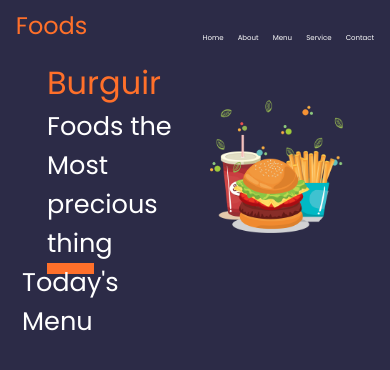
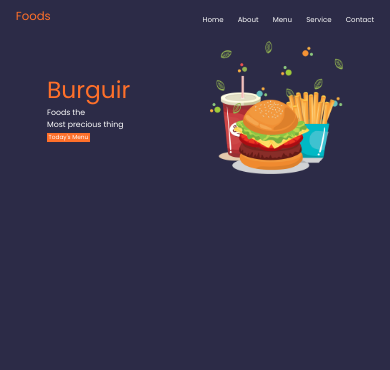
Before and after one commit to AndreyJz/Burgir, a plain HTML site: page index.html in a window 390 px wide. Drawn offline with Linux system fonts and the light colour scheme.

Commit message:
responsive prueba

```diff
--- a/css/stylo.css
+++ b/css/stylo.css
@@ -9,30 +9,30 @@
 
 .navtitle{
     color: #ff702a;
-    font-size: clamp(1.5em,4.5vw,2em);
-    padding-left: 2vw;
+    font-size: 3vi;
+    padding-left: 2vi;
 }
 
 .title{
     color: #ff702a;
-    font-size: clamp(2em,6vw,6em);
+    font-size: 6vi;
 }
 
 .subtitle{
-    font-size: clamp(1.6em,1vw,2em);
+    font-size: 2vi;
     color: #fff;
 }
 
 .vuiton{
-    width: 12vw;
-    height: 3vw;
+    width: 11vw;
+    height: 2.4vw;
     background-color: #ff702a;
 }
 
 .link{
     display: flex;
     color: #fff;
-    font-size: clamp(1.6em,1vw,2em);
+    font-size: 1vi;
 
     text-decoration: none;
     background-color: transparent;
@@ -49,7 +49,7 @@ nav{
     display: flex;
     justify-content: space-between;
     align-items: flex-end;
-    padding-bottom: 4vw;
+    padding-bottom: 4vi;
 }
 
 
@@ -59,8 +59,8 @@ nav{
 
 .home{
     display: flex;
-    padding-right: 10vw;
-    padding-left: 10vw;
+    padding-right: 10vi;
+    padding-left: 10vi;
     justify-content: space-between;
     align-items: center;
 }
--- a/index.html
+++ b/index.html
@@ -3,13 +3,13 @@
 <head>
     <meta charset="UTF-8">
     <meta name="viewport" content="width=device-width, initial-scale=1.0">
-    <link rel="stylesheet" href="/css/stylo.css">
+    <link rel="stylesheet" href="./css/stylo.css">
     <title>Los gozosos</title>
 </head>
 <body>
     <nav>
         <div class="navtitle">Foods</div>
-        <div style="display: flex; justify-content:space-between; width: 44vw; font-size: 1.8vw; padding-right: 2vw; ">
+        <div style="display: flex; justify-content:space-between; width: 44vi; font-size: 1.8vi; padding-right: 2vi; ">
             <a href="#home">Home</a>
             <a href="#">About</a>
             <a href="#">Menu</a>
@@ -25,7 +25,7 @@
                 Most precious thing
             </div>
             <div class="vuiton">
-                <a href="#menu" class="link">Today's Menu</a>
+                <a href="#menu" class="link" style="font-size: 1.5vi; margin: 3%; ">Today's Menu</a>
             </div>
         </div>
         <img class="img" src="/img/home.png" alt="">
```
